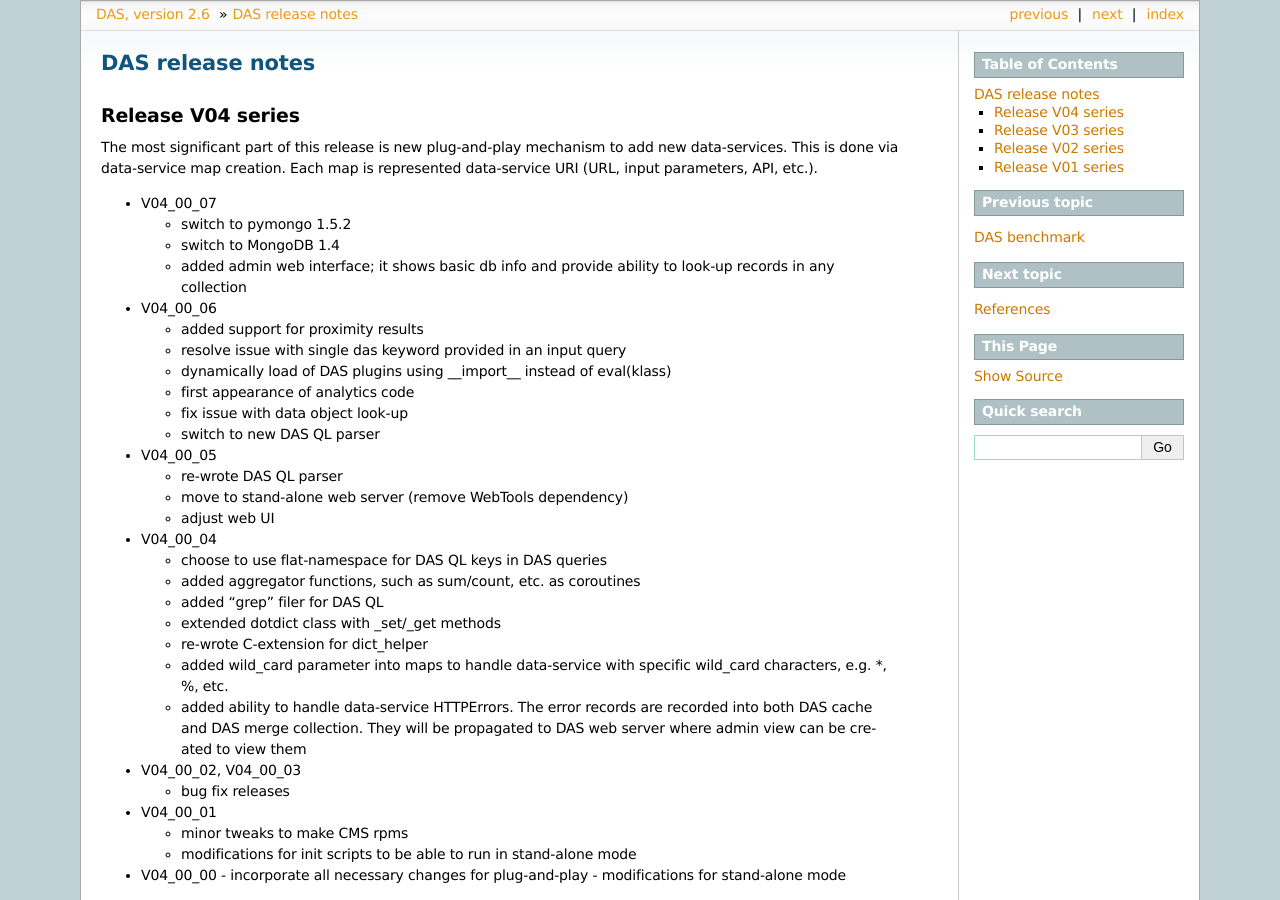
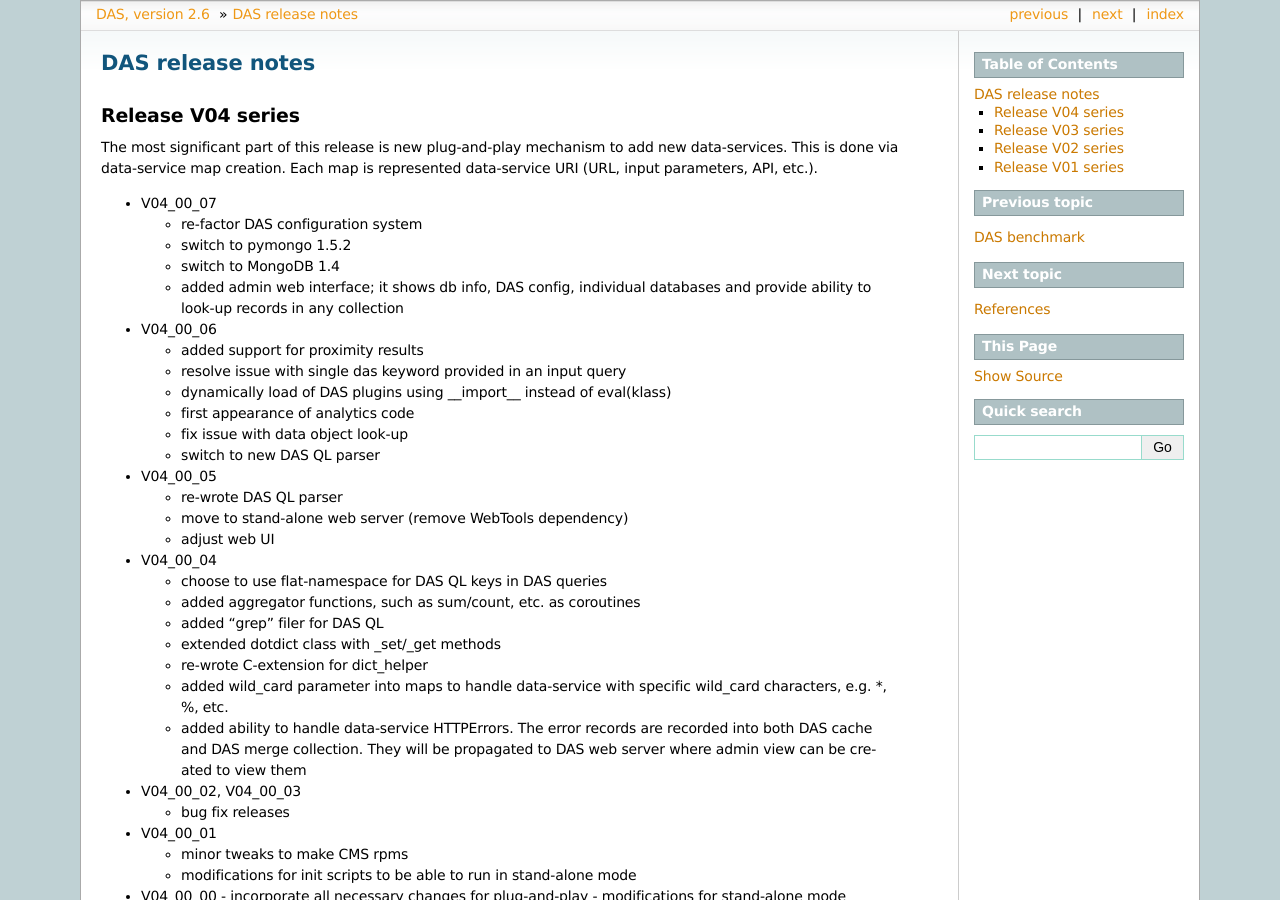
Before and after one commit to dmwm/DAS, a Sphinx documentation site: the page built from doc/sphinx/changelog.rst, in a window 1280 px wide and 900 px high. Built offline with Sphinx 7.4.7, drawn with Linux system fonts in a browser that asks for light colours; the version number is read from the project's files by our own code.

Commit message:
Update
git-svn-id: svn+ssh://svn.cern.ch/reps/CMSDMWM/DAS/trunk@1101 4525493e-7705-40b1-a816-d608a930855b

```diff
--- a/doc/sphinx/changelog.rst
+++ b/doc/sphinx/changelog.rst
@@ -9,10 +9,11 @@ map is represented data-service URI (URL, input parameters, API, etc.).
 
 - V04_00_07
 
+  - re-factor DAS configuration system
   - switch to pymongo 1.5.2
   - switch to MongoDB 1.4
-  - added admin web interface; it shows basic db info and provide
-    ability to look-up records in any collection
+  - added admin web interface; it shows db info, DAS config, individual
+    databases and provide ability to look-up records in any collection
 
 - V04_00_06
 
```
